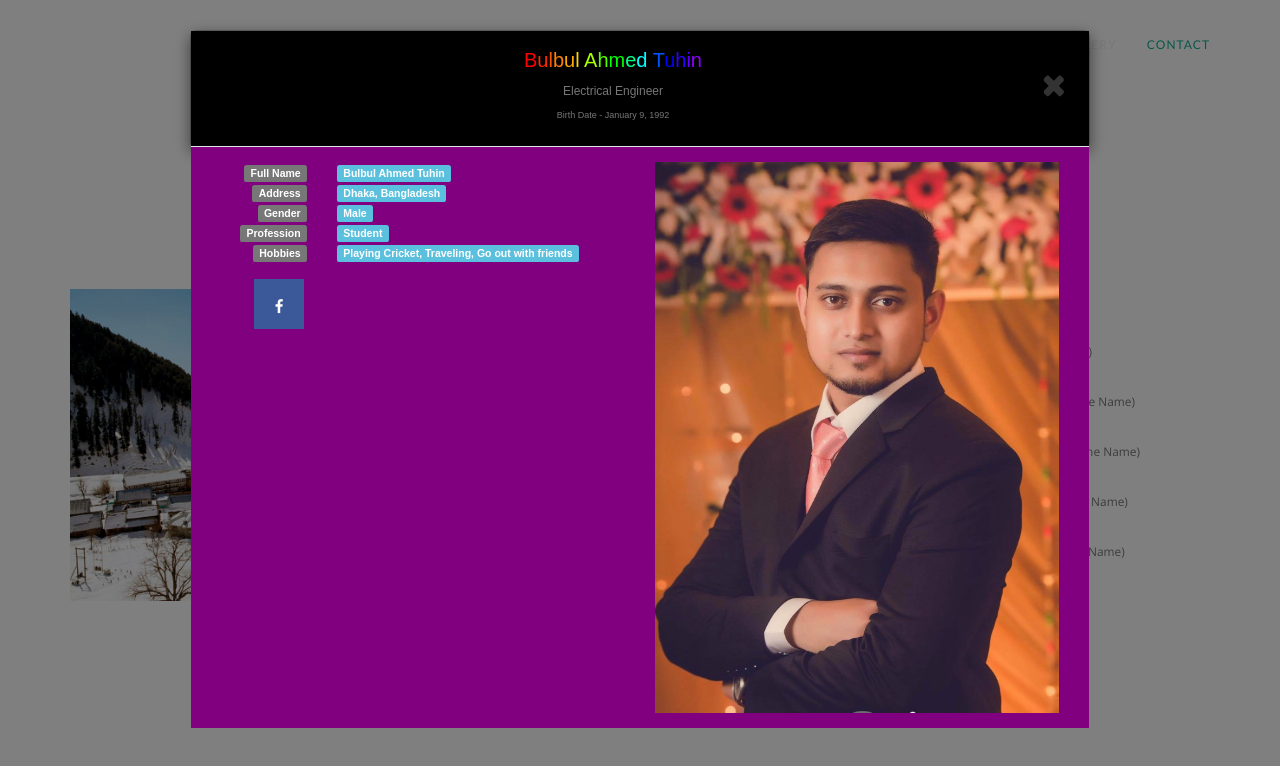
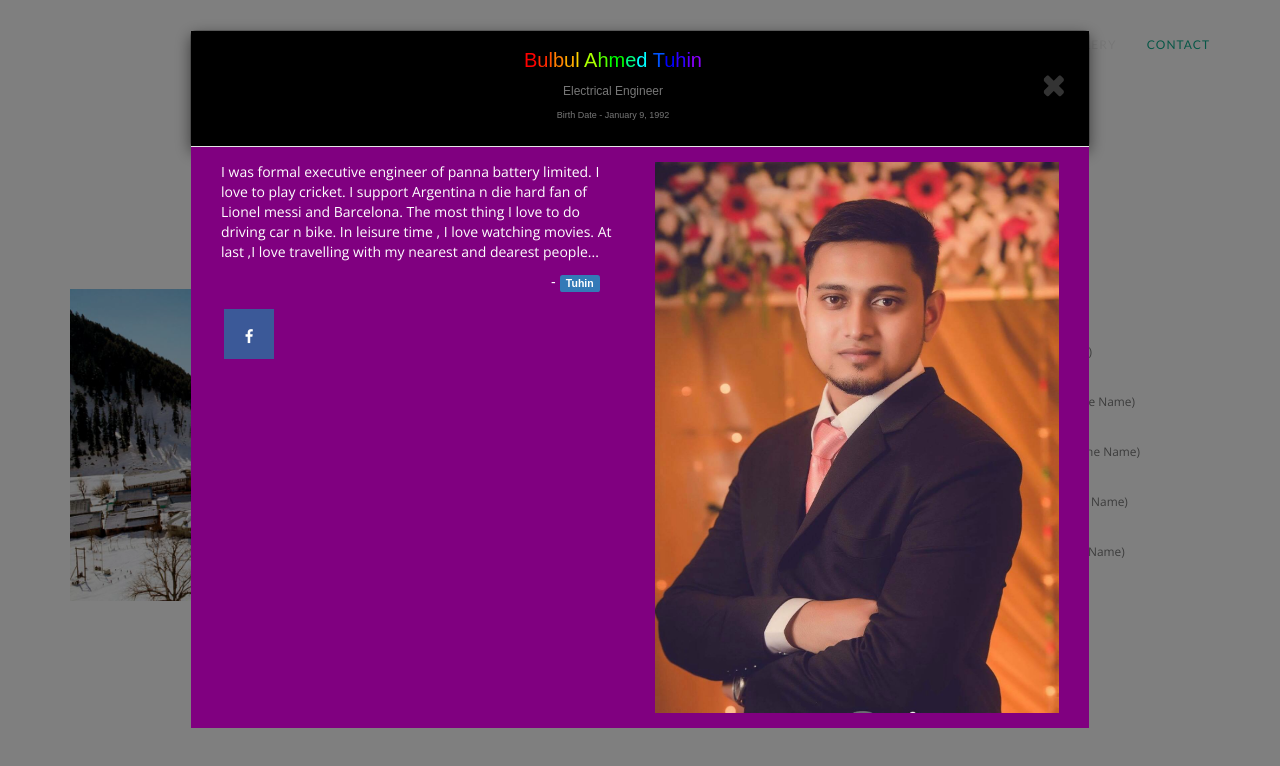
Before and after one commit to auntuahsan/auntuahsan.github.io, a plain HTML site: page index.html in a window 1280 px wide. Both pictures are taken after a click on the link "Bulbul Ahmed Tuhin". Shown: the part 678-1444 px from the top of the page. Drawn offline with nearby package versions, Linux system fonts and the light colour scheme; files that its build step writes are made by us from their sources.

Commit message:
Some Changes

```diff
--- a/css/style.css
+++ b/css/style.css
@@ -641,3 +641,7 @@ label {
 .custom-pull-left {
 	Margin-left:1px;
 }
+
+.custom-pull-right {
+	Margin-left:330px;
+}
--- a/index.html
+++ b/index.html
@@ -111,24 +111,17 @@
                   <!--MODAL BODY-->
                   <div class="modal-body modal-body-custom col-md-12">
                       <div class="col-md-6">
-                        <div class="col-md-3" align="right">
-                          <span class="label label-default">Full Name</span>
-                          <span class="label label-default">Address</span>
-                          <span class="label label-default">Gender</span>
-                          <span class="label label-default">Profession</span>
-                          <span class="label label-default">Hobbies</span>
-                          <div class="links">
-                            <a href="https://facebook.com/bulbulahmed.tuhin" target="_blank" class="social blue"><i
-                                    class="fa fa-facebook"></i></a>
-                          </div>
-                        </div>
-                        <div class="col-md-3">
-                          <span class="label label-info">Bulbul Ahmed Tuhin</span>
-                          <span class="label label-info">Dhaka, Bangladesh</span>
-                          <span class="label label-info">Male</span>
-                          <span class="label label-info">Student</span>
-                          <span class="label label-info">Playing Cricket, Traveling, Go out with friends</span>
-                        </div>
+                        <p>
+                          I was formal executive engineer of panna battery limited. I love to play cricket. I support Argentina n die hard fan of Lionel messi and Barcelona. The most thing I love to do driving car n bike. In leisure time , I love watching movies.
+  At last ,I love travelling with my nearest and dearest people...</p>
+                                          <span class="custom-pull-right"> - <b class="label label-primary">Tuhin</b></span>
+                                          <div class="links">
+                                            <a href="https://facebook.com/bulbulahmed.tuhin" target="_blank" class="social blue"><i
+                                                    class="fa fa-facebook"></i></a>
+                                              <!-- <a href="https://www.instagram.com/bulbultuhin/" target="_blank" class="social  btn-floating orange darken-3"><i
+                                                      class="fa fa-instagram"></i></a> -->
+
+                                          </div>
                       </div>
                       <div class="col-md-6">
                         <div id="profile" class="right">
```
